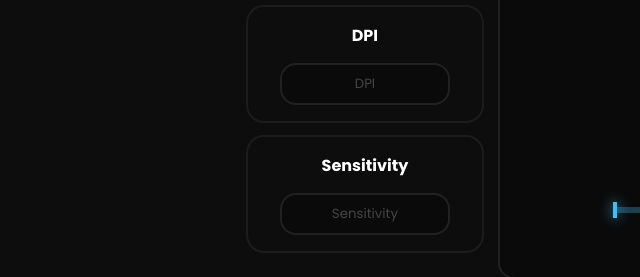
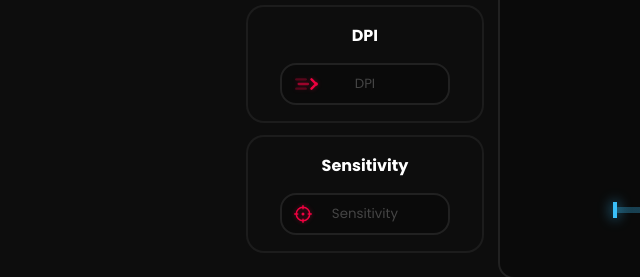
Before and after one commit to FuZiveer/Morning-Roast, a plain HTML site: page index.html in a window 1280 px wide. Both pictures are taken after a click on the button "EDPI CALCULATOR". Shown: the part 428-705 px from the top of the page, 0-640 px from the left. Drawn offline with nearby package versions, Linux system fonts and the light colour scheme.

Commit message:
Add files via upload

```diff
--- a/index.html
+++ b/index.html
@@ -276,6 +276,13 @@
               <div class="box-holder">
                 <label>DPI</label>
                 <div class="input-container-inner">
+                  <svg class="icon-dpi" viewBox="0 0 24 24" fill="none" xmlns="http://www.w3.org/2000/svg">
+                    <path d="M2 8H10" stroke="hsl(344, 99%, 47%)" stroke-width="2" stroke-linecap="round" stroke-opacity="0.3" />
+                    <path d="M4 12H12" stroke="hsl(344, 99%, 47%)" stroke-width="2" stroke-linecap="round" stroke-opacity="0.6" />
+                    <path d="M2 16H10" stroke="hsl(344, 99%, 47%)" stroke-width="2" stroke-linecap="round" stroke-opacity="0.3" />
+                    <path d="M15 8L19 12L15 16" stroke="hsl(344, 99%, 47%)" stroke-width="2" stroke-linecap="round" stroke-linejoin="round" />
+                    <circle cx="19" cy="12" r="1.5" fill="hsl(344, 99%, 47%)" />
+                  </svg>
                   <input type="text" id="edpi-dpi" class="bottom-input" placeholder="DPI" autocomplete="off" />
                 </div>
               </div>
@@ -283,6 +290,11 @@
               <div class="box-holder">
                 <label>Sensitivity</label>
                 <div class="input-container-inner">
+                  <svg class="icon-sens" viewBox="0 0 24 24" fill="none" xmlns="http://www.w3.org/2000/svg">
+                    <circle cx="12" cy="12" r="9" stroke="hsl(344, 99%, 47%)" stroke-width="2" />
+                    <circle cx="12" cy="12" r="2" fill="hsl(344, 99%, 47%)" />
+                    <path d="M12 1v4M12 19v4M1 12h4M19 12h4" stroke="hsl(344, 99%, 47%)" stroke-width="2" stroke-linecap="round" />
+                  </svg>
                   <input type="text" id="edpi-sens" class="bottom-input" placeholder="Sensitivity" autocomplete="off" />
                 </div>
               </div>
```
